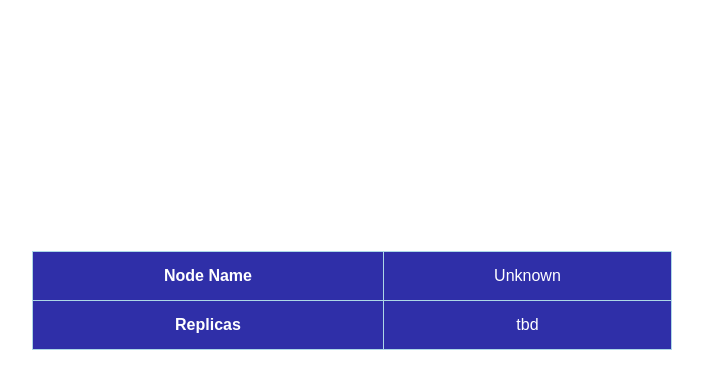
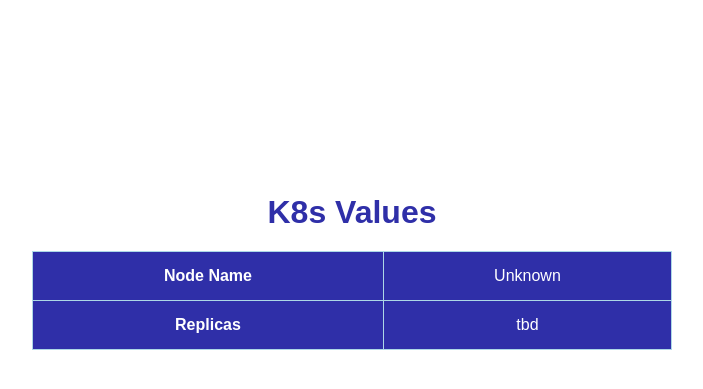
Before and after one commit to kortstie/demo-webapp, a Flask app: page / in a window 1280 px wide. Shown: the part 139-528 px from the top of the page, without its empty margins (288-991 px from the left). Run offline with Flask 2, Linux system fonts and the light colour scheme.

Commit message:
switch color

```diff
--- a/deploy.yaml
+++ b/deploy.yaml
@@ -14,7 +14,7 @@ spec:
     spec:
       containers:
       - name: kortstie
-        image: kortstieacr.azurecr.io/sampleapp:5459de758ad55eb7718860da3e25a5553a4d24ec
+        image: kortstieacr.azurecr.io/sampleapp:f255c6c1099cc55d7465729d2354cda74615b327
         ports:
         - containerPort: 5000
         env:
--- a/templates/index.html
+++ b/templates/index.html
@@ -12,8 +12,9 @@
             flex-direction: column;
         }
         h1 {
-            color: white;
+            color: rgb(47, 47, 168);;
             margin-bottom: 20px;
+            font-family: Arial;
         }
         table {
             background-color: rgb(47, 47, 168);
```
